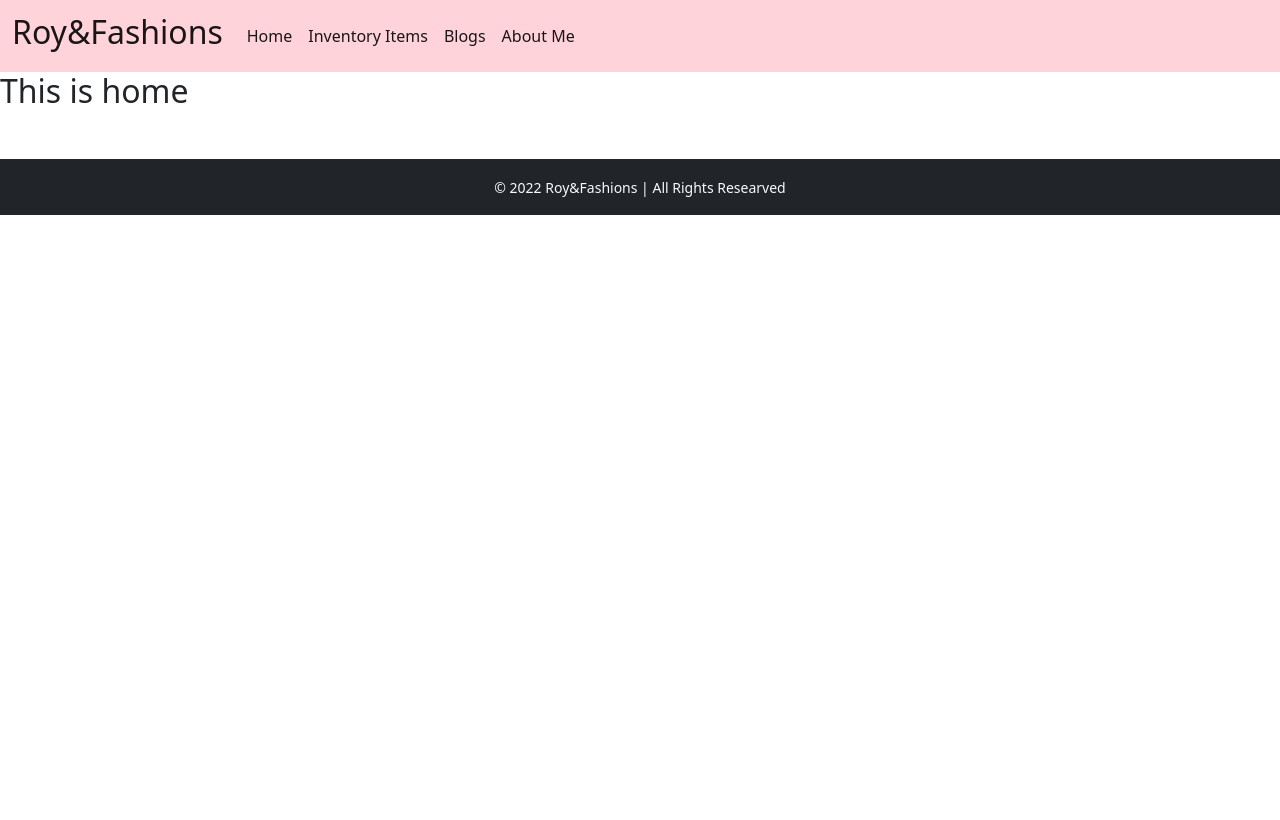
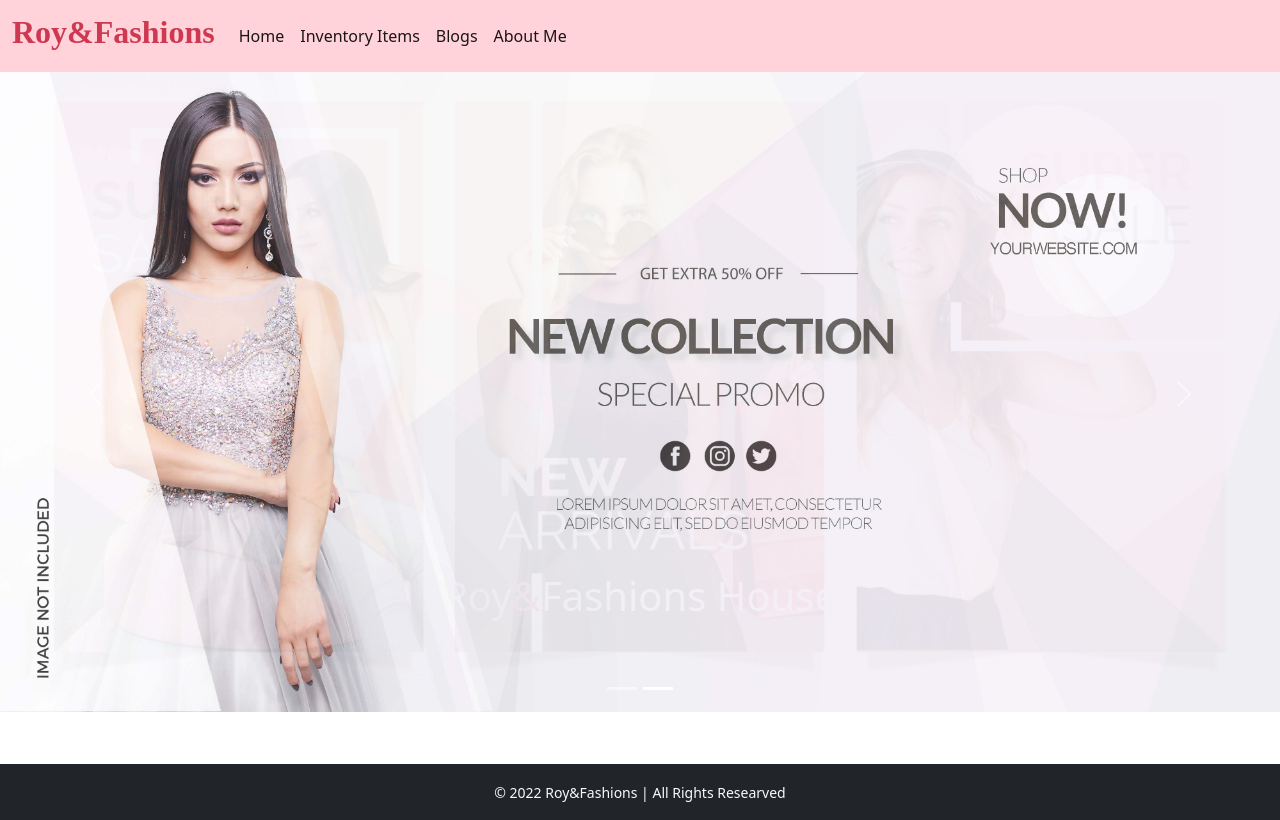
Before and after one commit to alneedrs2/roy-fashion-client-side, a React (Create React App) app: page / in a window 1280 px wide. Built offline with nearby package versions, Linux system fonts and the light colour scheme.

Commit message:
banner added

```diff
--- a/src/App.js
+++ b/src/App.js
@@ -12,7 +12,7 @@
       <Routes>
         <Route path="/" element={<Home></Home>}></Route>
         <Route path="/home" element={<Home></Home>}></Route>
-        <Route path="/inventory" element={<Inventory></Inventory>}></Route>
+        <Route path="home#inventory" element={<Inventory></Inventory>}></Route>
       </Routes>
       <Footer></Footer>
     </div>
--- a/src/Pages/Home/Home.css
+++ b/src/Pages/Home/Home.css
@@ -0,0 +1,4 @@
+.carou-title1{
+    color: rgb(228, 107, 127);
+    font-size: 40px;
+}
--- a/src/Pages/Home/Home.js
+++ b/src/Pages/Home/Home.js
@@ -1,11 +1,25 @@
-import React from 'react';
+import React from "react";
+import { Carousel } from "react-bootstrap";
+import banner1 from "../../images/banner/banner-1.jpg";
+import banner2 from "../../images/banner/banner-2.jpg";
+import "./Home.css";
 
 const Home = () => {
-    return (
-        <div>
-            <h2>This is home</h2>
-        </div>
-    );
+  return (
+    <div>
+      <Carousel fade>
+        <Carousel.Item>
+          <img className="d-block w-100" src={banner1} alt="First slide" />
+          <Carousel.Caption className="mb-5">
+            <h1>Roy<span className="carou-title1">&</span>Fashions House</h1>
+          </Carousel.Caption>
+        </Carousel.Item>
+        <Carousel.Item>
+          <img className="d-block w-100" src={banner2} alt="Second slide" />
+        </Carousel.Item>
+      </Carousel>
+    </div>
+  );
 };
 
 export default Home;
--- a/src/Shared/Header/Header.css
+++ b/src/Shared/Header/Header.css
@@ -1,3 +1,8 @@
 .nav-background {
     background-color: rgba(255, 182, 193, 0.603);
   }
+.nav-brand{
+    font-family: cursive;
+    color: rgb(206, 56, 81);
+    font-weight: 700;
+}
--- a/src/Shared/Header/Header.js
+++ b/src/Shared/Header/Header.js
@@ -1,7 +1,6 @@
 import React from "react";
 import { Container, Nav, Navbar } from "react-bootstrap";
 import { Link } from "react-router-dom";
-
 import "./Header.css";
 
 const Header = () => {
```
Also changed, not shown: src/images/banner/banner-1.jpg (added), src/images/banner/banner-2.jpg (added).
